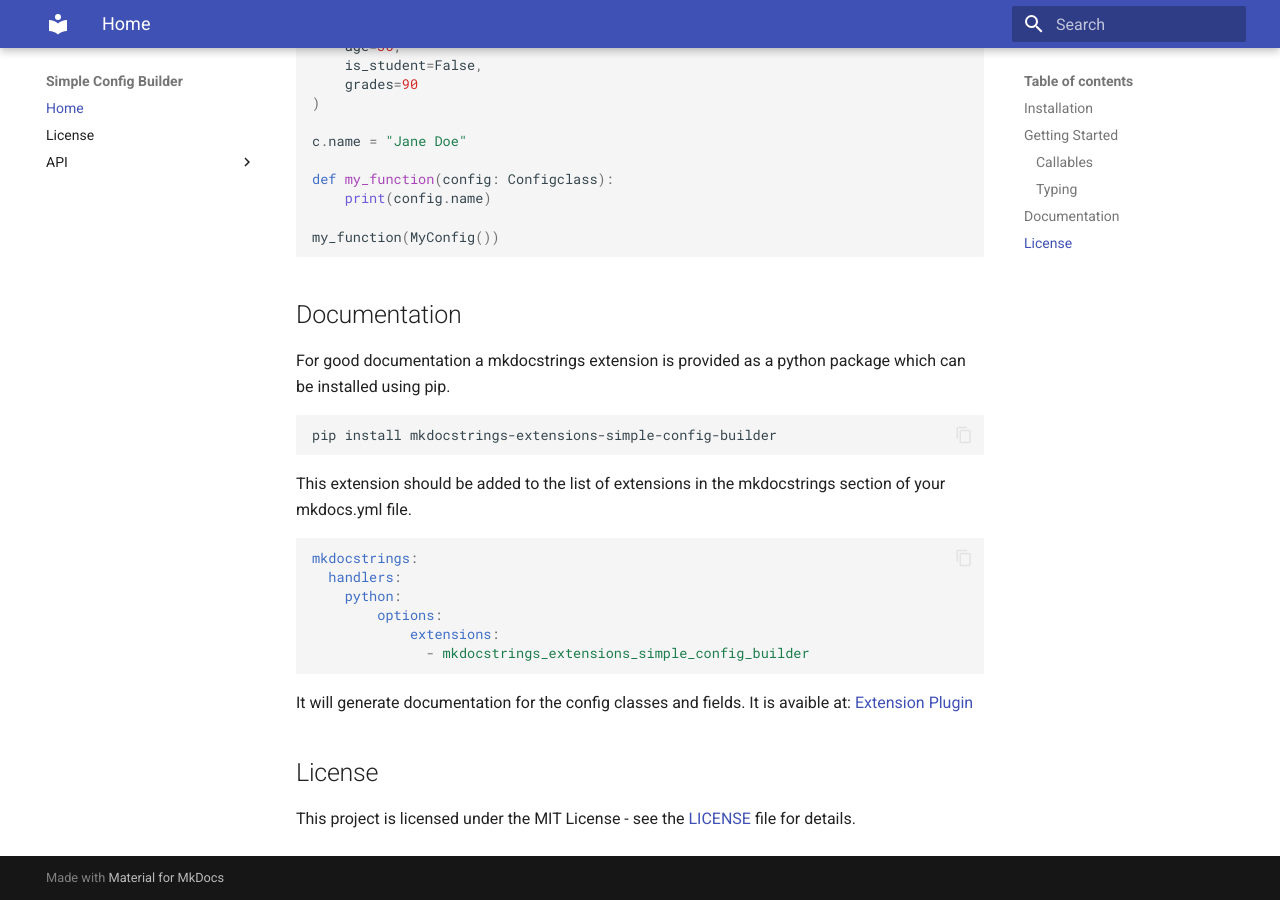
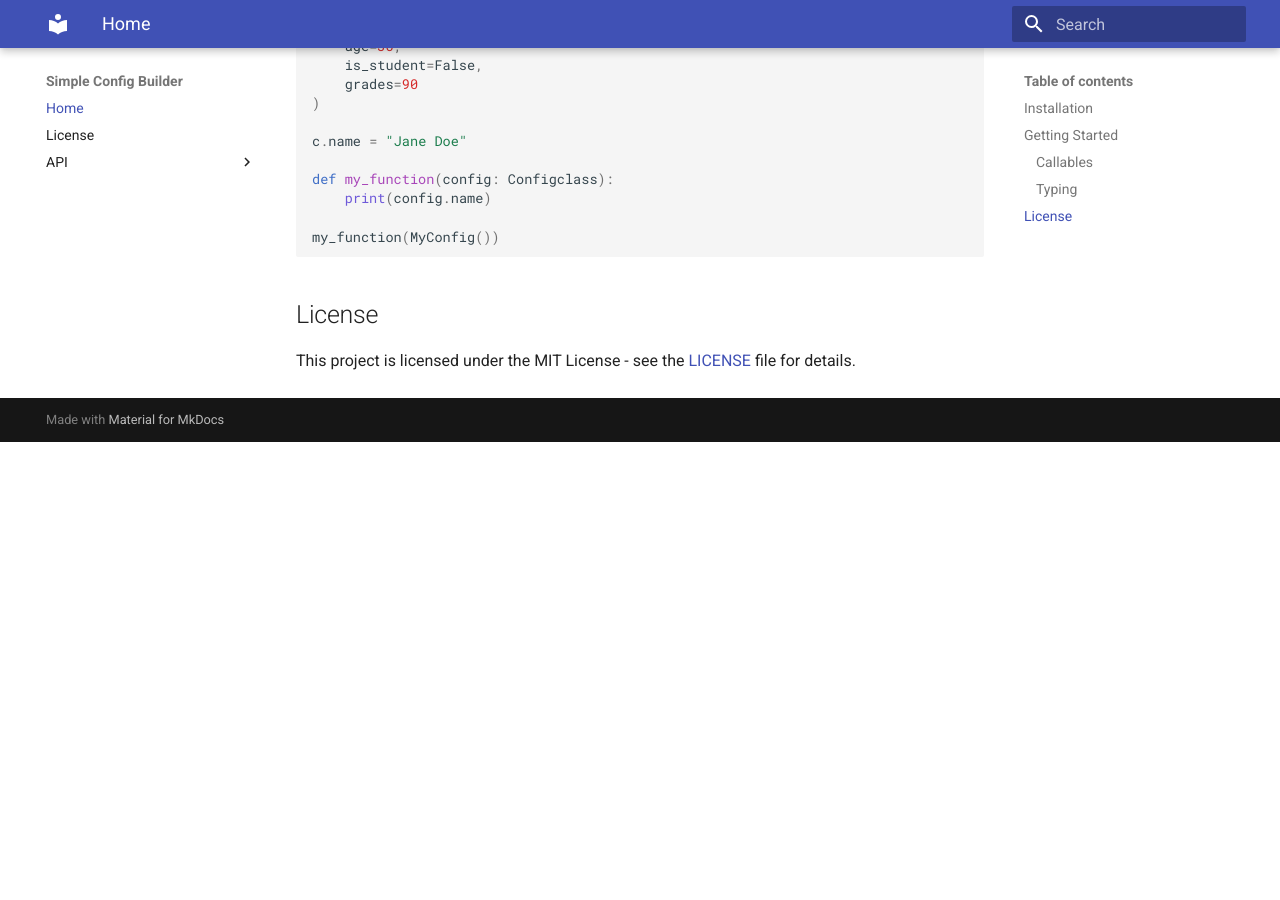
Before and after one commit to jogehl/config, an MkDocs documentation site: the page built from docs/index.md, in a window 1280 px wide and 900 px high, scrolled down 2246 px. Built offline with MkDocs 1.6.1 and Material for MkDocs 9.7.7, drawn with Linux system fonts in a browser that asks for light colours; the version menu is left out; after the commit the page ends 2688 px from its top, so only the background shows below that.

Commit message:
Delete documentation in REAMDE.md

````diff
--- a/docs/index.md
+++ b/docs/index.md
@@ -118,30 +118,5 @@ my_function(MyConfig())
 
 ```
 
-
-
-## Documentation
-For good documentation a mkdocstrings extension is provided as
-a python package which can be installed using pip.
-
-```bash
-pip install mkdocstrings-extensions-simple-config-builder
-```
-
-This extension should be added to the list of extensions
-in the mkdocstrings section of your mkdocs.yml file.
-
-```yaml
-mkdocstrings:
-  handlers:
-    python:
-        options:
-            extensions:
-              - mkdocstrings_extensions_simple_config_builder
-```
-It will generate documentation for the config classes and fields.
-It is avaible at:
-[Extension Plugin](https://github.com/jogehl/mkdocstrings-extensions-simple-config-builder)
-
 ## License
 This project is licensed under the MIT License - see the [LICENSE](license.md) file for details.
````
